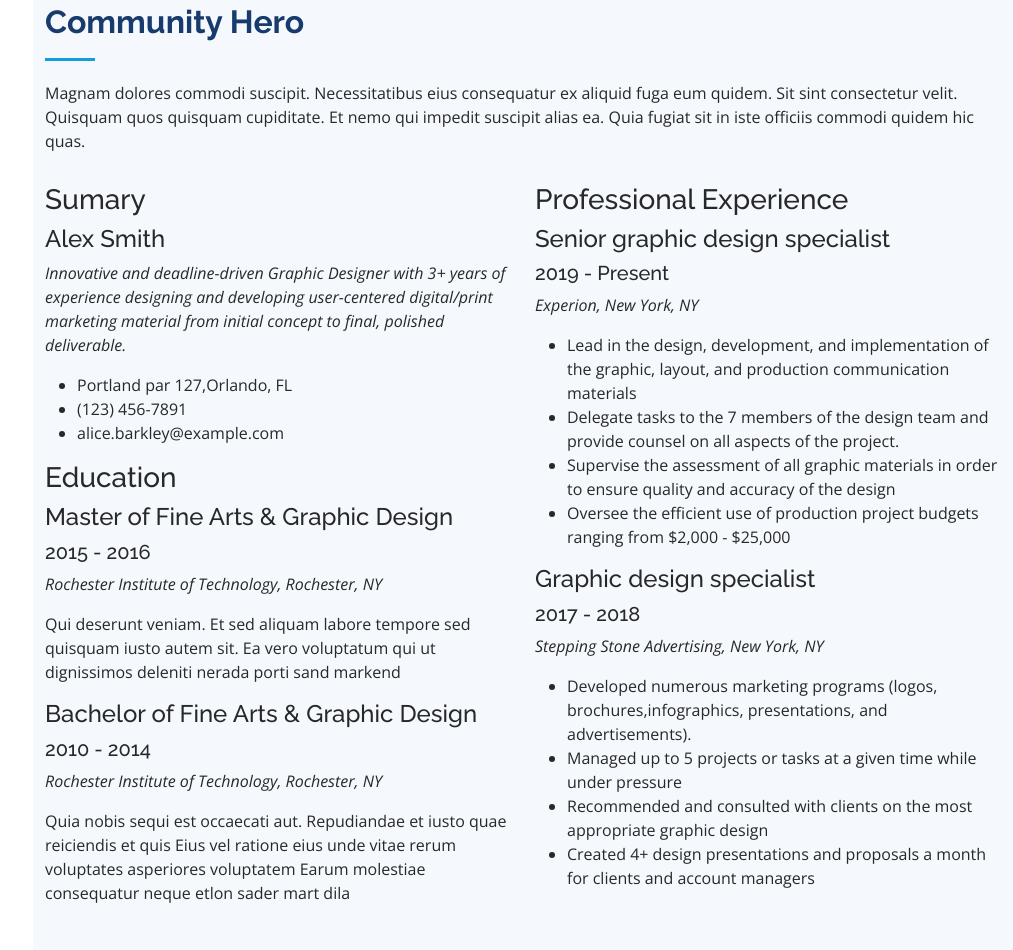
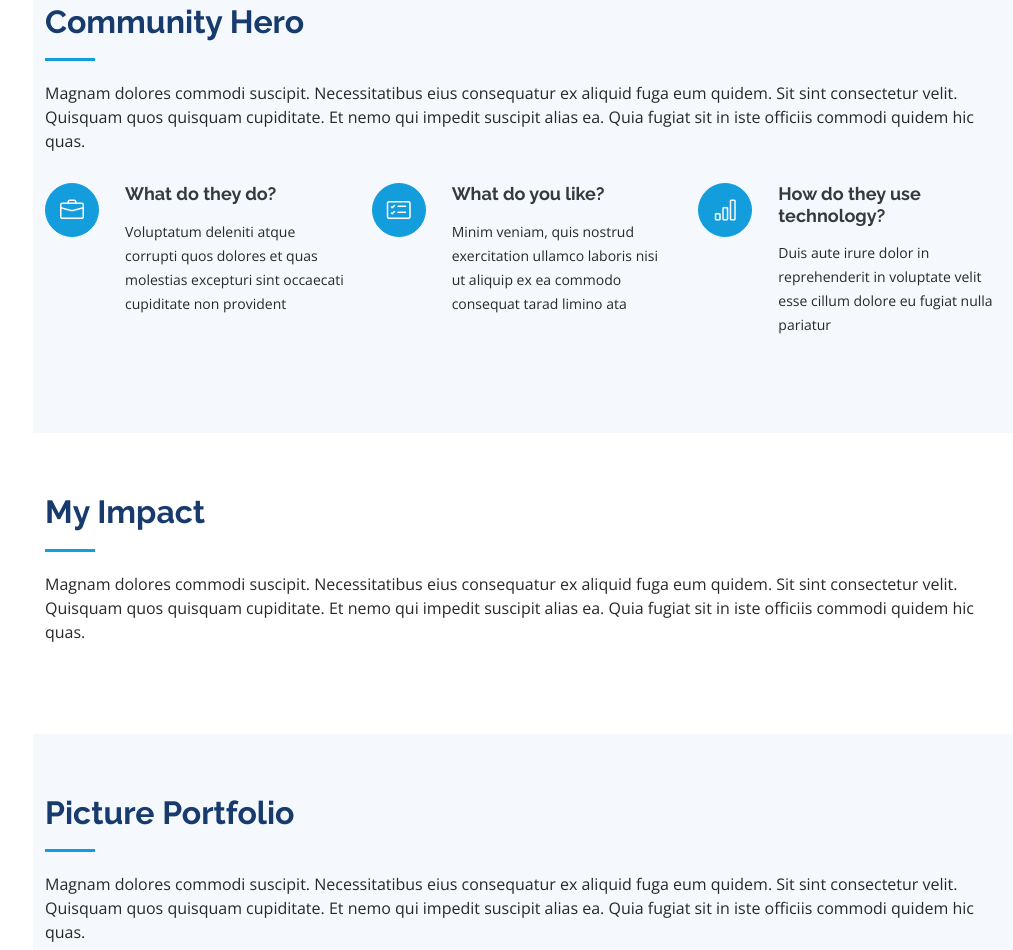
Before and after one commit to rtwebb/HomeWorks, a plain HTML site: page Scholar Website Template/index.html in a window 1280 px wide. Shown: the part 1850-2800 px from the top of the page, without its empty margins (267-1280 px from the left). Drawn offline with nearby package versions, Linux system fonts and the light colour scheme.

Commit message:
website template

```diff
--- a/Scholar Website Template/index.html
+++ b/Scholar Website Template/index.html
@@ -146,67 +146,34 @@
 
 
     <!-- ======= COMMUNITY HERO SECTION ======= -->
-    <section id="community_hero" class="section-bg">
+    <section id="impact" class="impact section-bg">
       <div class="container">
 
         <div class="section-title">
           <h2>Community Hero</h2>
+          <!--  SCHOLAR FILL IN TWO SENTENCES ABOUT THE ORGANIZATION YOU CHOSE-->
           <p>Magnam dolores commodi suscipit. Necessitatibus eius consequatur ex aliquid fuga eum quidem. Sit sint consectetur velit. Quisquam quos quisquam cupiditate. Et nemo qui impedit suscipit alias ea. Quia fugiat sit in iste officiis commodi quidem hic quas.</p>
         </div>
 
         <div class="row">
-          <div class="col-lg-6" data-aos="fade-up">
-            <h3 class="community_hero-title">Sumary</h3>
-            <div class="community_hero-item pb-0">
-              <h4>Alex Smith</h4>
-              <p><em>Innovative and deadline-driven Graphic Designer with 3+ years of experience designing and developing user-centered digital/print marketing material from initial concept to final, polished deliverable.</em></p>
-              <ul>
-                <li>Portland par 127,Orlando, FL</li>
-                <li>(123) 456-7891</li>
-                <li>alice.barkley@example.com</li>
-              </ul>
-            </div>
-
-            <h3 class="community_hero-title">Education</h3>
-            <div class="community_hero-item">
-              <h4>Master of Fine Arts &amp; Graphic Design</h4>
-              <h5>2015 - 2016</h5>
-              <p><em>Rochester Institute of Technology, Rochester, NY</em></p>
-              <p>Qui deserunt veniam. Et sed aliquam labore tempore sed quisquam iusto autem sit. Ea vero voluptatum qui ut dignissimos deleniti nerada porti sand markend</p>
-            </div>
-            <div class="community_hero-item">
-              <h4>Bachelor of Fine Arts &amp; Graphic Design</h4>
-              <h5>2010 - 2014</h5>
-              <p><em>Rochester Institute of Technology, Rochester, NY</em></p>
-              <p>Quia nobis sequi est occaecati aut. Repudiandae et iusto quae reiciendis et quis Eius vel ratione eius unde vitae rerum voluptates asperiores voluptatem Earum molestiae consequatur neque etlon sader mart dila</p>
-            </div>
+          <div class="col-lg-4 col-md-6 icon-box" data-aos="fade-up">
+            <div class="icon"><i class="bi bi-briefcase"></i></div>
+            <h4 class="title"><a href="">What do they do?</a></h4>
+            <!-- SCHOLAR ANSWER THIS QUESTIONS-->
+            <p class="description">Voluptatum deleniti atque corrupti quos dolores et quas molestias excepturi sint occaecati cupiditate non provident</p>
           </div>
-          <div class="col-lg-6" data-aos="fade-up" data-aos-delay="100">
-            <h3 class="community_hero-title">Professional Experience</h3>
-            <div class="community_hero-item">
-              <h4>Senior graphic design specialist</h4>
-              <h5>2019 - Present</h5>
-              <p><em>Experion, New York, NY </em></p>
-              <ul>
-                <li>Lead in the design, development, and implementation of the graphic, layout, and production communication materials</li>
-                <li>Delegate tasks to the 7 members of the design team and provide counsel on all aspects of the project. </li>
-                <li>Supervise the assessment of all graphic materials in order to ensure quality and accuracy of the design</li>
-                <li>Oversee the efficient use of production project budgets ranging from $2,000 - $25,000</li>
-              </ul>
-            </div>
-            <div class="community_hero-item">
-              <h4>Graphic design specialist</h4>
-              <h5>2017 - 2018</h5>
-              <p><em>Stepping Stone Advertising, New York, NY</em></p>
-              <ul>
-                <li>Developed numerous marketing programs (logos, brochures,infographics, presentations, and advertisements).</li>
-                <li>Managed up to 5 projects or tasks at a given time while under pressure</li>
-                <li>Recommended and consulted with clients on the most appropriate graphic design</li>
-                <li>Created 4+ design presentations and proposals a month for clients and account managers</li>
-              </ul>
-            </div>
+          <div class="col-lg-4 col-md-6 icon-box" data-aos="fade-up" data-aos-delay="100">
+            <div class="icon"><i class="bi bi-card-checklist"></i></div>
+            <h4 class="title"><a href="">What do you like?</a></h4>
+            <!-- SCHOLAR ANSWER THIS QUESTIONS-->
+            <p class="description">Minim veniam, quis nostrud exercitation ullamco laboris nisi ut aliquip ex ea commodo consequat tarad limino ata</p>
           </div>
-        </div>
+          <div class="col-lg-4 col-md-6 icon-box" data-aos="fade-up" data-aos-delay="200">
+            <div class="icon"><i class="bi bi-bar-chart"></i></div>
+            <h4 class="title"><a href="">How do they use technology?</a></h4>
+            <!-- SCHOLAR ANSWER THIS QUESTIONS-->
+            <p class="description">Duis aute irure dolor in reprehenderit in voluptate velit esse cillum dolore eu fugiat nulla pariatur</p>
+          </div>
 
       </div>
     </section><!-- END COMMUNITY HERO SECTION -->
@@ -214,48 +181,13 @@
     <!-- ======= MY IMPACT SECTION ======= -->
     <section id="impact" class="impact">
       <div class="container">
-
         <div class="section-title">
           <h2>My Impact</h2>
+          <!-- SCHOLAR TYPE 1-2 PARAGRAPHS FOR THIS SECTION -->
           <p>Magnam dolores commodi suscipit. Necessitatibus eius consequatur ex aliquid fuga eum quidem. Sit sint consectetur velit. Quisquam quos quisquam cupiditate. Et nemo qui impedit suscipit alias ea. Quia fugiat sit in iste officiis commodi quidem hic quas.</p>
         </div>
-
-        <div class="row">
-          <div class="col-lg-4 col-md-6 icon-box" data-aos="fade-up">
-            <div class="icon"><i class="bi bi-briefcase"></i></div>
-            <h4 class="title"><a href="">Lorem Ipsum</a></h4>
-            <p class="description">Voluptatum deleniti atque corrupti quos dolores et quas molestias excepturi sint occaecati cupiditate non provident</p>
-          </div>
-          <div class="col-lg-4 col-md-6 icon-box" data-aos="fade-up" data-aos-delay="100">
-            <div class="icon"><i class="bi bi-card-checklist"></i></div>
-            <h4 class="title"><a href="">Dolor Sitema</a></h4>
-            <p class="description">Minim veniam, quis nostrud exercitation ullamco laboris nisi ut aliquip ex ea commodo consequat tarad limino ata</p>
-          </div>
-          <div class="col-lg-4 col-md-6 icon-box" data-aos="fade-up" data-aos-delay="200">
-            <div class="icon"><i class="bi bi-bar-chart"></i></div>
-            <h4 class="title"><a href="">Sed ut perspiciatis</a></h4>
-            <p class="description">Duis aute irure dolor in reprehenderit in voluptate velit esse cillum dolore eu fugiat nulla pariatur</p>
-          </div>
-          <div class="col-lg-4 col-md-6 icon-box" data-aos="fade-up" data-aos-delay="300">
-            <div class="icon"><i class="bi bi-binoculars"></i></div>
-            <h4 class="title"><a href="">Magni Dolores</a></h4>
-            <p class="description">Excepteur sint occaecat cupidatat non proident, sunt in culpa qui officia deserunt mollit anim id est laborum</p>
-          </div>
-          <div class="col-lg-4 col-md-6 icon-box" data-aos="fade-up" data-aos-delay="400">
-            <div class="icon"><i class="bi bi-brightness-high"></i></div>
-            <h4 class="title"><a href="">Nemo Enim</a></h4>
-            <p class="description">At vero eos et accusamus et iusto odio dignissimos ducimus qui blanditiis praesentium voluptatum deleniti atque</p>
-          </div>
-          <div class="col-lg-4 col-md-6 icon-box" data-aos="fade-up" data-aos-delay="500">
-            <div class="icon"><i class="bi bi-calendar4-week"></i></div>
-            <h4 class="title"><a href="">Eiusmod Tempor</a></h4>
-            <p class="description">Et harum quidem rerum facilis est et expedita distinctio. Nam libero tempore, cum soluta nobis est eligendi</p>
-          </div>
-        </div>
-
       </div>
     </section><!-- END MY IMPACT SECTION -->
-
 
     <!-- ======= Portfolio Section ======= -->
     <section id="portfolio" class="portfolio section-bg">
```
